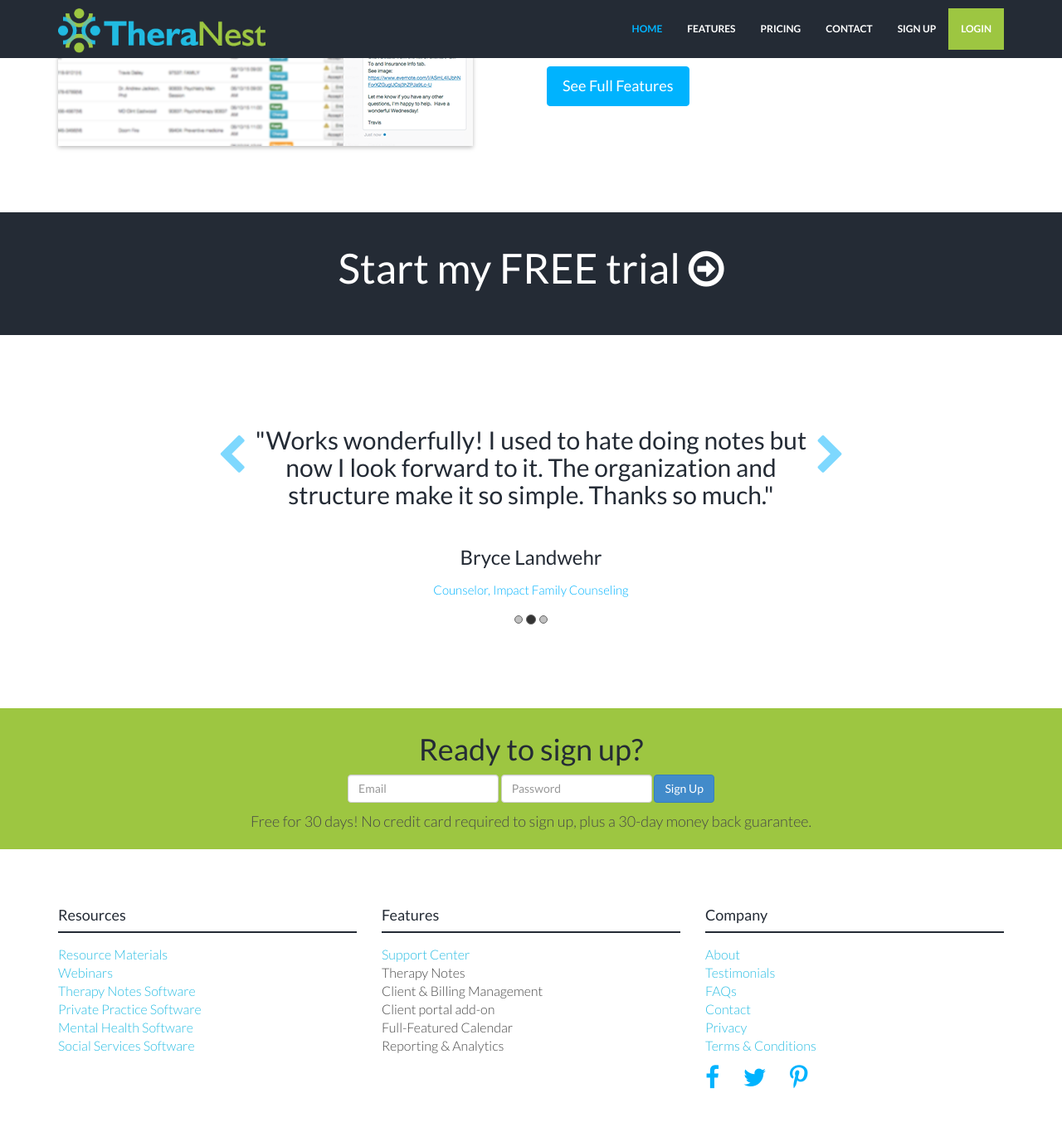
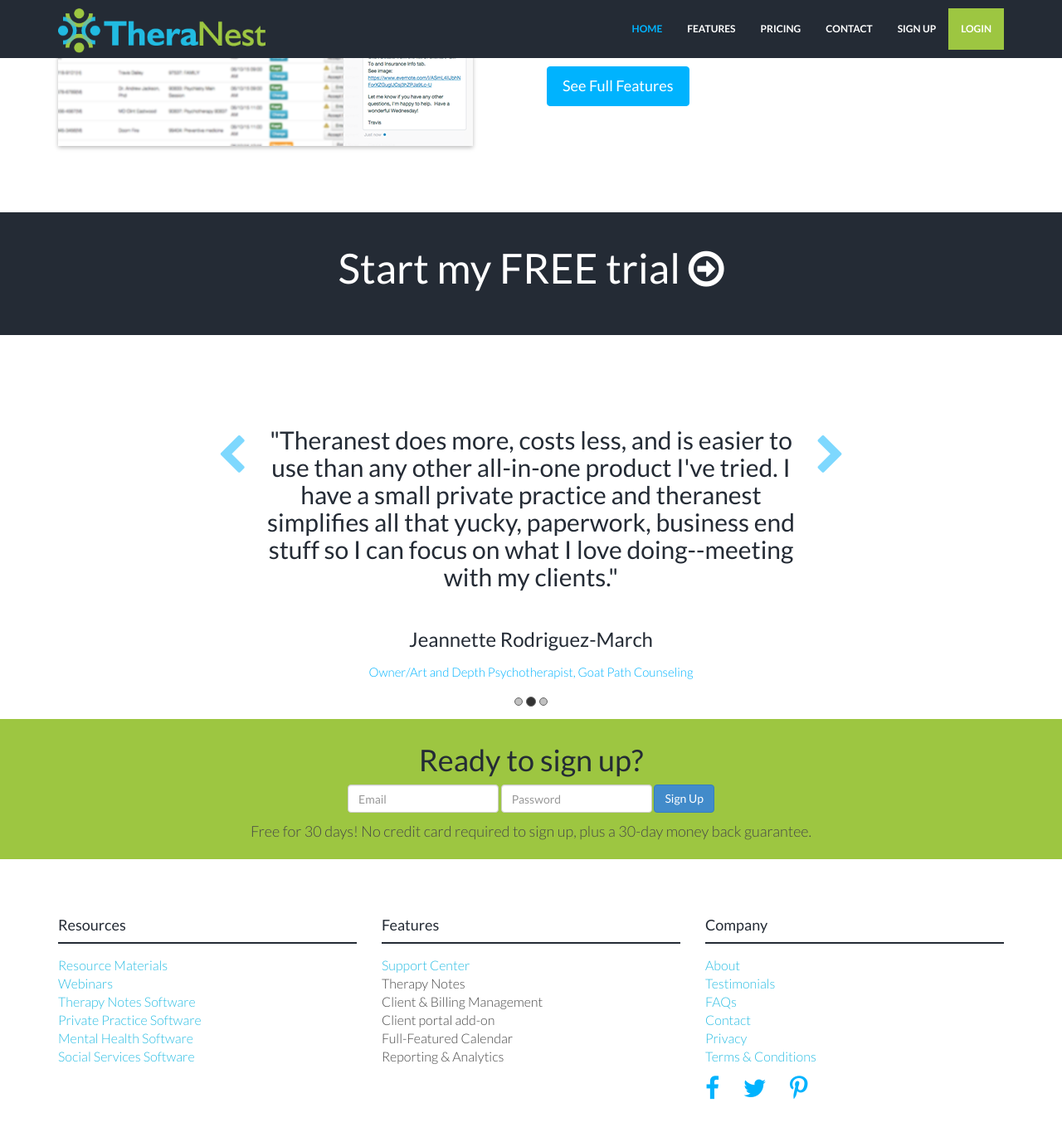
Before and after one commit to kaylacille/theranest-update, a Jekyll site: the page built from index.html, in a window 1280 px wide and 1400 px high, scrolled down 2837 px. Shown: the top 1365 px of the window at 83% size. Built offline with Jekyll 4.4.1, drawn with Linux system fonts in a browser that asks for light colours; nearby versions of some CDN libraries.

Commit message:
Update testimonial slider

```diff
--- a/_config.yml
+++ b/_config.yml
@@ -87,7 +87,12 @@
 about: "Mental Health Software for Psychologists, Social Workers, Therapists and Counselors."
 
 # Testimonial content. Shown on Home and About page.
-testimonial:
-    message: "Works wonderfully! I used to hate doing notes but now I look forward to it. The organization and structure make it so simple. Thanks so much."
-    author: Bryce Landwehr
-    position: Counselor, Impact Family Counseling
+testimonial1:
+    message: "All my therapists rave the ease of use, in documenting, scheduling and or billing! Any Questions or problems we think we have are addressed quickly. The training that they offer is easy to understand and comprehend. I recommend Theranest to all my therapist clients!"
+    author: Davia Ward
+    position: Practice Manager, Healthcare Partners Consulting and Billing
+
+testimonial2:
+    message: "Theranest does more, costs less, and is easier to use than any other all-in-one product I've tried. I have a small private practice and theranest simplifies all that yucky, paperwork, business end stuff so I can focus on what I love doing--meeting with my clients."
+    author: Jeannette Rodriguez-March
+    position: Owner/Art and Depth Psychotherapist, Goat Path Counseling
--- a/_includes/css/style.css
+++ b/_includes/css/style.css
@@ -561,7 +561,7 @@
   background-color: #9DC641;
 }
 
-.navbar-default .navbar-nav > .login-btn li > a:hover {
+.login-btn a:hover {
   color: #fff;
 }
 
--- a/_includes/testimonial.html
+++ b/_includes/testimonial.html
@@ -18,9 +18,9 @@
           <div class="item active">
               <div class="row">
                 <div class="col-sm-12">
-                  <h2>"{{ site.testimonial.message }}"</h2>
-                  <h3><br/>{{ site.testimonial.author }}</h3>
-                   <p>{{ site.testimonial.position }}</p>
+                  <h2>"{{ site.testimonial1.message }}"</h2>
+                  <h3><br/>{{ site.testimonial1.author }}</h3>
+                   <p>{{ site.testimonial1.position }}</p>
                 </div>
               </div>
           </div>
@@ -29,9 +29,9 @@
           <div class="item">
            <div class="row">
                 <div class="col-sm-12">
-                  <h2>"{{ site.testimonial.message }}"</h2>
-                  <h3><br/>{{ site.testimonial.author }}</h3>
-                   <p>{{ site.testimonial.position }}</p>
+                  <h2>"{{ site.testimonial2.message }}"</h2>
+                  <h3><br/>{{ site.testimonial2.author }}</h3>
+                   <p>{{ site.testimonial2.position }}</p>
                 </div>
               </div>
           </div>
@@ -40,9 +40,9 @@
           <div class="item">
             <div class="row">
                 <div class="col-sm-12">
-                  <h2>"{{ site.testimonial.message }}"</h2>
-                  <h3><br/>{{ site.testimonial.author }}</h3>
-                   <p>{{ site.testimonial.position }}</p>
+                  <h2>"{{ site.testimonial1.message }}"</h2>
+                  <h3><br/>{{ site.testimonial1.author }}</h3>
+                   <p>{{ site.testimonial1.position }}</p>
                 </div>
               </div>
           </div>
```
